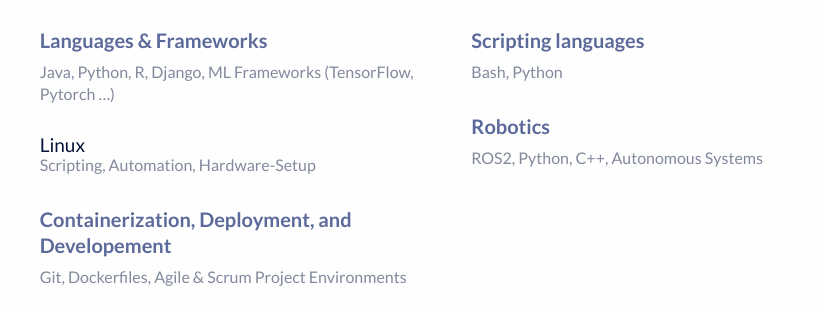
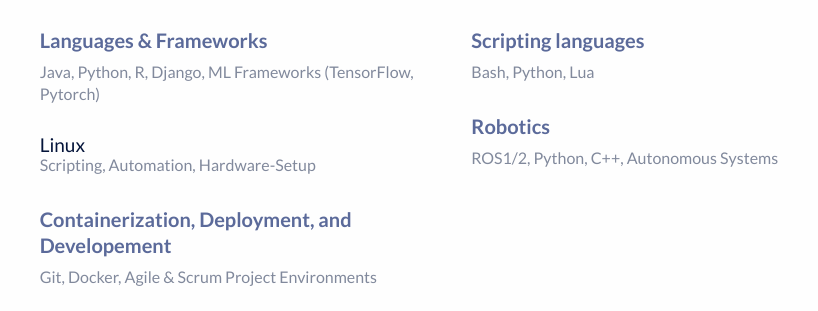
Before and after one commit to LukaTri/lukatri.github.io, a plain HTML site: page index.html in a window 1280 px wide. Shown: the part 472-783 px from the top of the page, 169-987 px from the left. Drawn offline with Linux system fonts and the light colour scheme.

Commit message:
Add lua, fix minor details

```diff
--- a/index.html
+++ b/index.html
@@ -29,7 +29,7 @@
 				<span class="exp">+ 6 years</span>
 				<div>
 					<h3>Languages & Frameworks</h3>
-					<span>Java, Python, R, Django, ML Frameworks (TensorFlow, Pytorch …)</span>
+					<span>Java, Python, R, Django, ML Frameworks (TensorFlow, Pytorch)</span>
 				</div>
 			</div>
 
@@ -45,7 +45,7 @@
 				<span class="exp">+ 3 years</span>
 				<div>
 					<h3>Containerization, Deployment, and Developement</h3>
-					<span>Git, Dockerfiles, Agile & Scrum Project Environments</span>
+					<span>Git, Docker, Agile & Scrum Project Environments</span>
 				</div>
 			</div>
 
@@ -57,14 +57,14 @@
 				<div class="list-card">
 					<div>
 						<h3>Scripting languages</h3>
-						<span>Bash, Python</span>
+						<span>Bash, Python, Lua</span>
 					</div>
 				</div>
 
 				<div class="list-card">
 					<div>
 						<h3>Robotics</h3>
-						<span>ROS2, Python, C++, Autonomous Systems</span>
+						<span>ROS1/2, Python, C++, Autonomous Systems</span>
 					</div>
 				</div>
 		</div>
```
